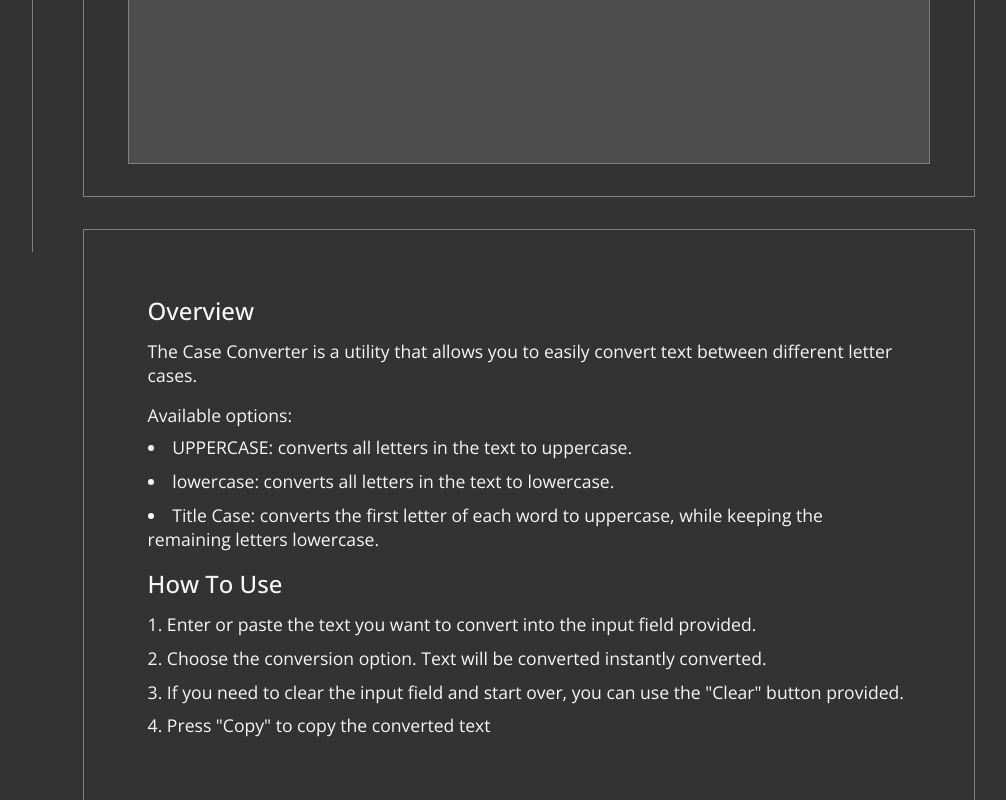
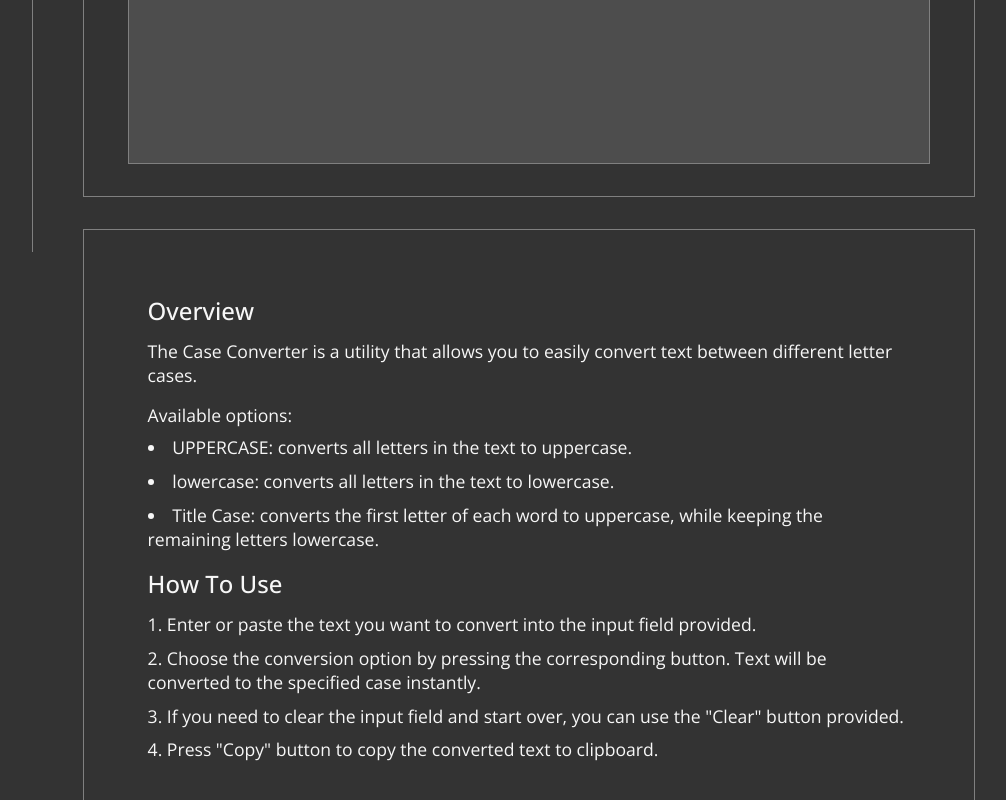
Before and after one commit to devmikh/wapiti-web-tools, a React (Vite) app: page /case-converter in a window 1280 px wide. Shown: the part 596-1396 px from the top of the page, without its empty margins (255-1261 px from the left). Built offline with nearby package versions, Linux system fonts and the light colour scheme.

Commit message:
Fix description errors

```diff
--- a/src/assets/descriptions/index.ts
+++ b/src/assets/descriptions/index.ts
@@ -21,9 +21,9 @@ export const descriptions = {
         },
         instructions: [
             'Enter or paste the text you want to convert into the input field provided.',
-            'Choose the conversion option. Text will be converted instantly converted.',
+            'Choose the conversion option by pressing the corresponding button. Text will be converted to the specified case instantly.',
             'If you need to clear the input field and start over, you can use the "Clear" button provided.',
-            'Press "Copy" to copy the converted text'
+            'Press "Copy" button to copy the converted text to clipboard.'
         ]
     }
 }
```
